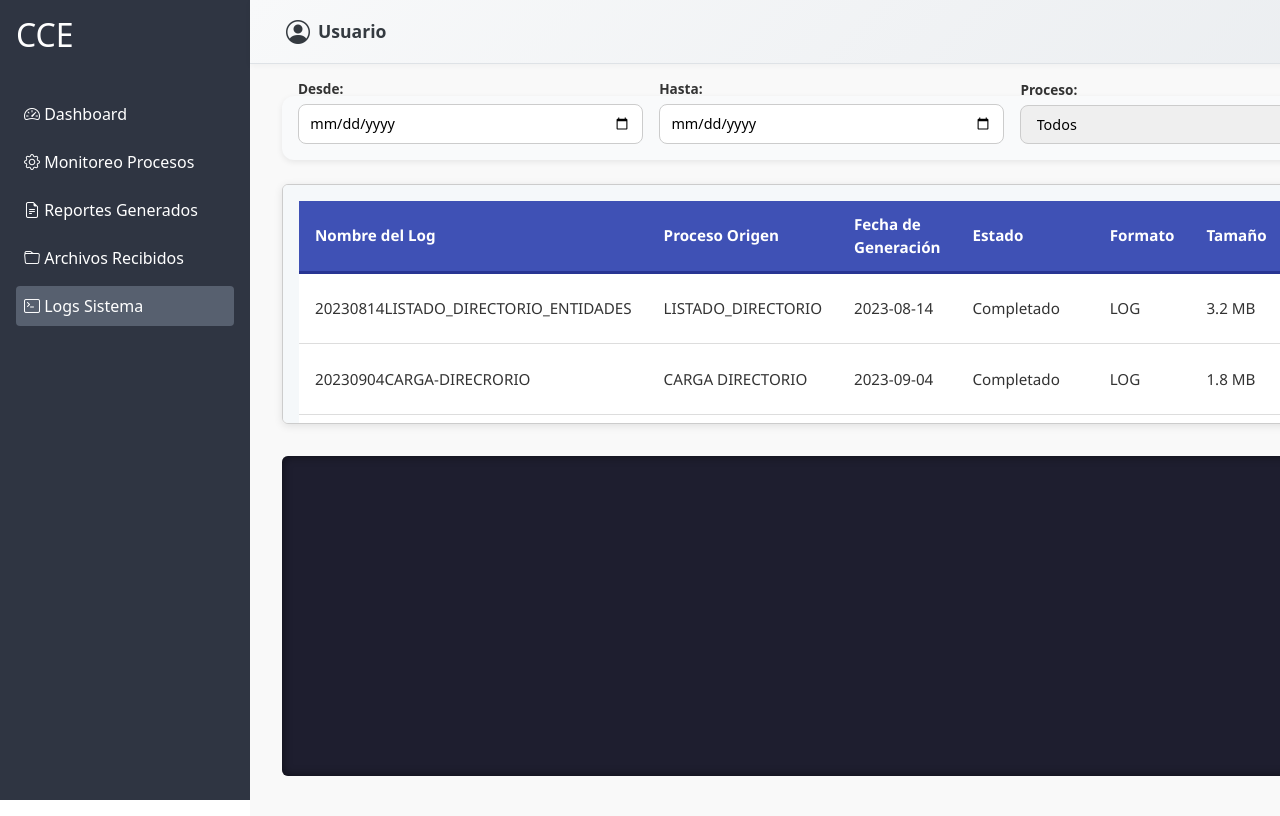
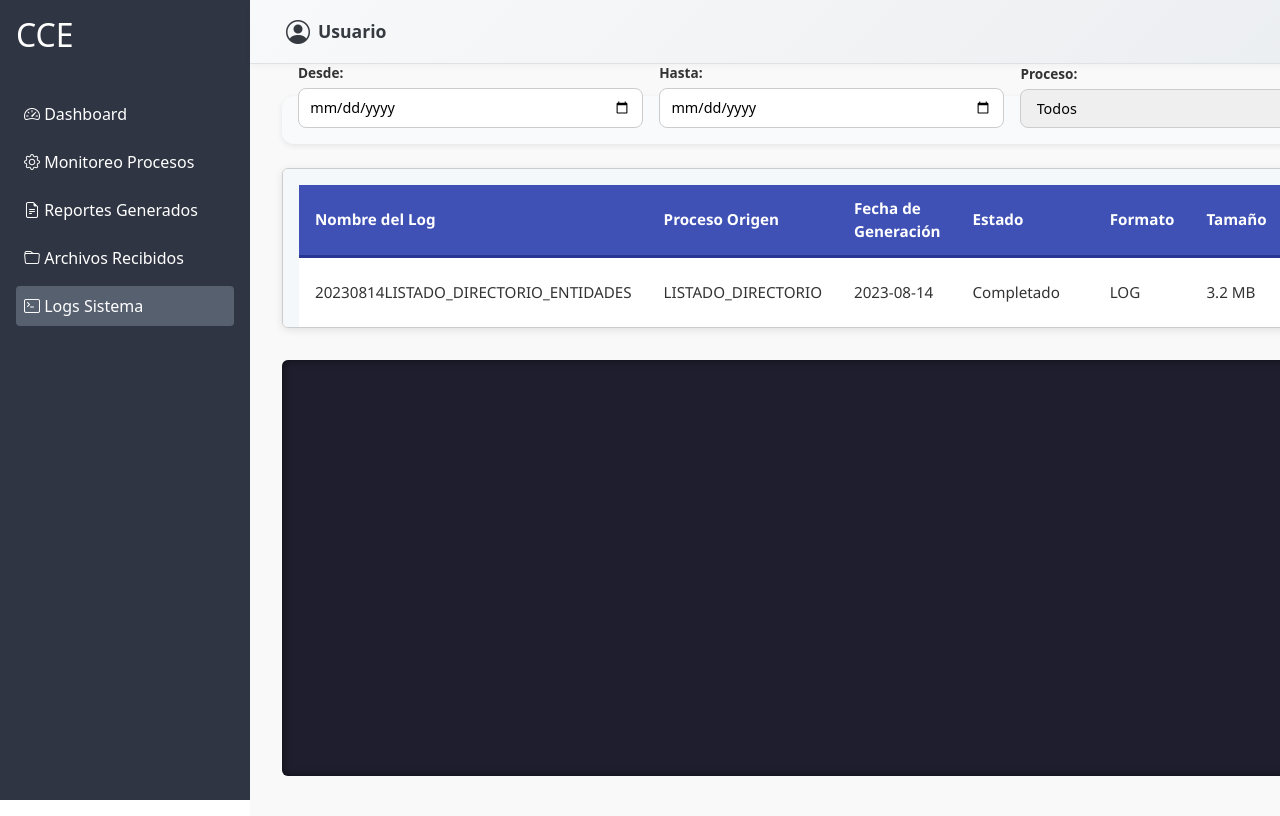
Before and after one commit to PieroEsp08/cce_monitoreo, an Angular app: page /logs in a window 1280 px wide. Shown: the top 816 px of the page. Built offline with nearby package versions, Linux system fonts and the light colour scheme.

Commit message:
modificacion alturas elementos

```diff
--- a/src/app/pages/dashboard/dashboard-logs/dashboard-logs.component.css
+++ b/src/app/pages/dashboard/dashboard-logs/dashboard-logs.component.css
@@ -4,7 +4,7 @@
   border-radius: 8px;
   overflow-x: auto;
   box-shadow: 0 2px 8px rgba(0,0,0,0.1);
-  height: 30vh;
+  height: 20vh;
 }
 
 .report-table {
@@ -56,7 +56,7 @@
   font-size: 0.9rem;
   padding: 1rem;
   border-radius: 6px;
-  height: 40vh;
+  height: 52vh;
   overflow-y: auto;  /* Scroll vertical aquí */
   box-shadow: inset 0 0 10px #0008;
   white-space: pre-wrap;
@@ -84,7 +84,7 @@
   border-radius: 12px;
   box-shadow: 0px 2px 6px rgba(0,0,0,0.08);
   width: 100%;
-  height: 8vh;
+  height: 6vh;
 }
 
 .filter-item {
```
